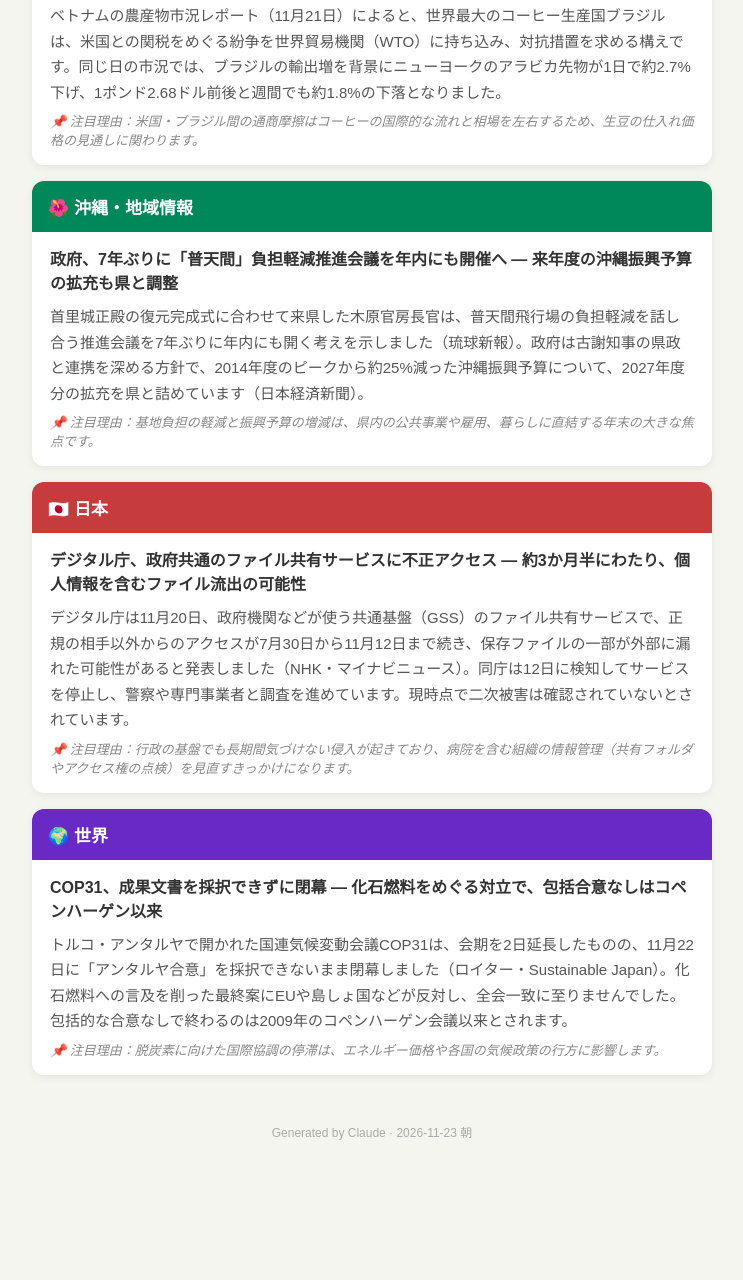
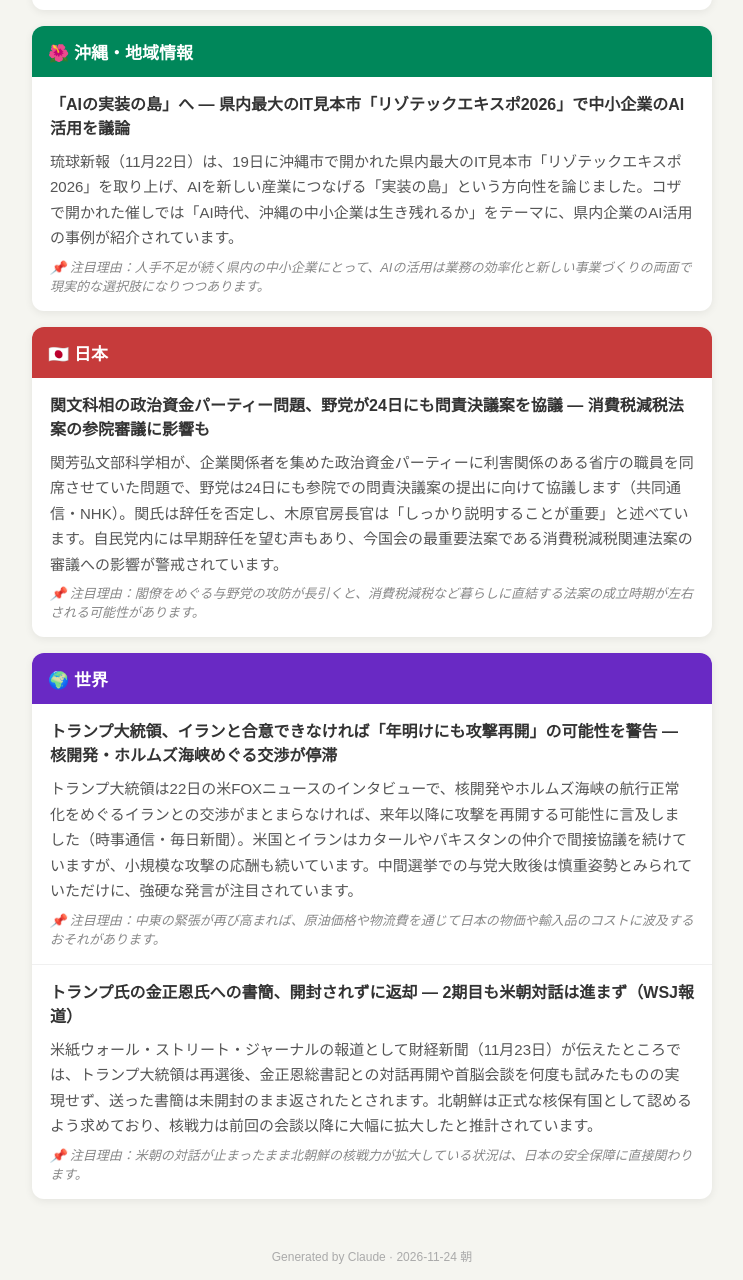
Before and after one commit to koji82kuni/morning-news, a plain HTML site: page index.html in a window 1280 px wide. Shown: the part 539-1819 px from the top of the page, without its empty margins (268-1011 px from the left). Before the commit the page ends 1695 px from the top, so only its background shows below. Drawn offline with Linux system fonts and the light colour scheme.

Commit message:
朝刊更新: 2026年11月24日

```diff
--- a/index.html
+++ b/index.html
@@ -3,7 +3,7 @@
 <head>
 <meta charset="UTF-8">
 <meta name="viewport" content="width=device-width, initial-scale=1.0">
-<title>朝刊 2026年11月23日（月・祝）</title>
+<title>朝刊 2026年11月24日（火）</title>
 <style>
   body{font-family:'Hiragino Sans','BIZ UDPGothic',sans-serif;background:#f5f5f0;margin:0;padding:0;color:#333;}
   .header{background:linear-gradient(135deg,#1a1a2e,#16213e);color:white;padding:24px 20px 16px;text-align:center;}
@@ -29,56 +29,57 @@
 <body>
 <div class="header">
   <h1>📰 今日の朝刊</h1>
-  <div class="date">2026年11月23日（月・祝） ／ Claude 自動生成</div>
+  <div class="date">2026年11月24日（火） ／ Claude 自動生成</div>
 </div>
 <div class="container">
 
   <div class="section sec-health">
     <div class="section-header">🏥 産業保健・労働安全衛生</div>
     <div class="news-item">
-      <div class="news-title">スクウェア・エニックス、法人向けメンタルセルフケアアプリ「ここらいと」を発表 ― 毎日6問でストレスと回復力を記録、2027年度開始</div>
-      <div class="news-summary">スクウェア・エニックスは11月20日、従業員が毎日6つの質問に答えてストレスの状態と回復力を記録する法人向けウェブアプリ「ここらいと」を発表しました（テクノエッジ・PR TIMES）。サービス開始は2027年度の予定で、背景にはメンタル不調による労働生産性の損失を年間約7.6兆円と見積もる共同研究があるとしています。</div>
-      <div class="news-reason">📌 注目理由：ストレスチェック（年1回）を補う「日々のセルフケア記録」型のツールが増えており、職場のメンタルヘルス対策の選択肢として動向を押さえておく価値があります。</div>
+      <div class="news-title">建設現場の監督、約半数に「うつ・不安障害の疑い」 ― 2026年版過労死白書の職種別分析で最多</div>
+      <div class="news-summary">日経クロステック（11月20日）によると、2026年版の過労死等防止対策白書で、建設業の現場監督のうち「うつ・不安障害の疑い」と判定された人が5割弱にのぼりました。パワハラを経験した人も2割強で、いずれも建設業の職種の中で最も多い結果です。千葉労働局も、働きすぎやハラスメントによるメンタル不調の増加を指摘し、発注側に急な短納期の見直しを呼びかけています。</div>
+      <div class="news-reason">📌 注目理由：長時間労働とハラスメントが重なる職種ほど心の不調が多いという白書のデータは、院内の高ストレス部署の把握や面談の優先順位づけにも応用できます。</div>
     </div>
   </div>
 
   <div class="section sec-coffee">
     <div class="section-header">☕ コーヒー業界・焙煎</div>
-    <div class="news-item">
-      <div class="news-title">ブラジル、米国の関税をめぐる紛争をWTOに提訴し対抗措置を求める ― アラビカ相場は週間で約2%下落</div>
-      <div class="news-summary">ベトナムの農産物市況レポート（11月21日）によると、世界最大のコーヒー生産国ブラジルは、米国との関税をめぐる紛争を世界貿易機関（WTO）に持ち込み、対抗措置を求める構えです。同じ日の市況では、ブラジルの輸出増を背景にニューヨークのアラビカ先物が1日で約2.7%下げ、1ポンド2.68ドル前後と週間でも約1.8%の下落となりました。</div>
-      <div class="news-reason">📌 注目理由：米国・ブラジル間の通商摩擦はコーヒーの国際的な流れと相場を左右するため、生豆の仕入れ価格の見通しに関わります。</div>
-    </div>
+    <div class="no-news">本日、特筆すべき動向はありませんでした。</div>
   </div>
 
   <div class="section sec-okinawa">
     <div class="section-header">🌺 沖縄・地域情報</div>
     <div class="news-item">
-      <div class="news-title">政府、7年ぶりに「普天間」負担軽減推進会議を年内にも開催へ ― 来年度の沖縄振興予算の拡充も県と調整</div>
-      <div class="news-summary">首里城正殿の復元完成式に合わせて来県した木原官房長官は、普天間飛行場の負担軽減を話し合う推進会議を7年ぶりに年内にも開く考えを示しました（琉球新報）。政府は古謝知事の県政と連携を深める方針で、2014年度のピークから約25%減った沖縄振興予算について、2027年度分の拡充を県と詰めています（日本経済新聞）。</div>
-      <div class="news-reason">📌 注目理由：基地負担の軽減と振興予算の増減は、県内の公共事業や雇用、暮らしに直結する年末の大きな焦点です。</div>
+      <div class="news-title">「AIの実装の島」へ ― 県内最大のIT見本市「リゾテックエキスポ2026」で中小企業のAI活用を議論</div>
+      <div class="news-summary">琉球新報（11月22日）は、19日に沖縄市で開かれた県内最大のIT見本市「リゾテックエキスポ2026」を取り上げ、AIを新しい産業につなげる「実装の島」という方向性を論じました。コザで開かれた催しでは「AI時代、沖縄の中小企業は生き残れるか」をテーマに、県内企業のAI活用の事例が紹介されています。</div>
+      <div class="news-reason">📌 注目理由：人手不足が続く県内の中小企業にとって、AIの活用は業務の効率化と新しい事業づくりの両面で現実的な選択肢になりつつあります。</div>
     </div>
   </div>
 
   <div class="section sec-japan">
     <div class="section-header">🇯🇵 日本</div>
     <div class="news-item">
-      <div class="news-title">デジタル庁、政府共通のファイル共有サービスに不正アクセス ― 約3か月半にわたり、個人情報を含むファイル流出の可能性</div>
-      <div class="news-summary">デジタル庁は11月20日、政府機関などが使う共通基盤（GSS）のファイル共有サービスで、正規の相手以外からのアクセスが7月30日から11月12日まで続き、保存ファイルの一部が外部に漏れた可能性があると発表しました（NHK・マイナビニュース）。同庁は12日に検知してサービスを停止し、警察や専門事業者と調査を進めています。現時点で二次被害は確認されていないとされています。</div>
-      <div class="news-reason">📌 注目理由：行政の基盤でも長期間気づけない侵入が起きており、病院を含む組織の情報管理（共有フォルダやアクセス権の点検）を見直すきっかけになります。</div>
+      <div class="news-title">関文科相の政治資金パーティー問題、野党が24日にも問責決議案を協議 ― 消費税減税法案の参院審議に影響も</div>
+      <div class="news-summary">関芳弘文部科学相が、企業関係者を集めた政治資金パーティーに利害関係のある省庁の職員を同席させていた問題で、野党は24日にも参院での問責決議案の提出に向けて協議します（共同通信・NHK）。関氏は辞任を否定し、木原官房長官は「しっかり説明することが重要」と述べています。自民党内には早期辞任を望む声もあり、今国会の最重要法案である消費税減税関連法案の審議への影響が警戒されています。</div>
+      <div class="news-reason">📌 注目理由：閣僚をめぐる与野党の攻防が長引くと、消費税減税など暮らしに直結する法案の成立時期が左右される可能性があります。</div>
     </div>
   </div>
 
   <div class="section sec-world">
     <div class="section-header">🌍 世界</div>
     <div class="news-item">
-      <div class="news-title">COP31、成果文書を採択できずに閉幕 ― 化石燃料をめぐる対立で、包括合意なしはコペンハーゲン以来</div>
-      <div class="news-summary">トルコ・アンタルヤで開かれた国連気候変動会議COP31は、会期を2日延長したものの、11月22日に「アンタルヤ合意」を採択できないまま閉幕しました（ロイター・Sustainable Japan）。化石燃料への言及を削った最終案にEUや島しょ国などが反対し、全会一致に至りませんでした。包括的な合意なしで終わるのは2009年のコペンハーゲン会議以来とされます。</div>
-      <div class="news-reason">📌 注目理由：脱炭素に向けた国際協調の停滞は、エネルギー価格や各国の気候政策の行方に影響します。</div>
+      <div class="news-title">トランプ大統領、イランと合意できなければ「年明けにも攻撃再開」の可能性を警告 ― 核開発・ホルムズ海峡めぐる交渉が停滞</div>
+      <div class="news-summary">トランプ大統領は22日の米FOXニュースのインタビューで、核開発やホルムズ海峡の航行正常化をめぐるイランとの交渉がまとまらなければ、来年以降に攻撃を再開する可能性に言及しました（時事通信・毎日新聞）。米国とイランはカタールやパキスタンの仲介で間接協議を続けていますが、小規模な攻撃の応酬も続いています。中間選挙での与党大敗後は慎重姿勢とみられていただけに、強硬な発言が注目されています。</div>
+      <div class="news-reason">📌 注目理由：中東の緊張が再び高まれば、原油価格や物流費を通じて日本の物価や輸入品のコストに波及するおそれがあります。</div>
+    </div>
+    <div class="news-item">
+      <div class="news-title">トランプ氏の金正恩氏への書簡、開封されずに返却 ― 2期目も米朝対話は進まず（WSJ報道）</div>
+      <div class="news-summary">米紙ウォール・ストリート・ジャーナルの報道として財経新聞（11月23日）が伝えたところでは、トランプ大統領は再選後、金正恩総書記との対話再開や首脳会談を何度も試みたものの実現せず、送った書簡は未開封のまま返されたとされます。北朝鮮は正式な核保有国として認めるよう求めており、核戦力は前回の会談以降に大幅に拡大したと推計されています。</div>
+      <div class="news-reason">📌 注目理由：米朝の対話が止まったまま北朝鮮の核戦力が拡大している状況は、日本の安全保障に直接関わります。</div>
     </div>
   </div>
 
 </div>
-<div class="footer">Generated by Claude · 2026-11-23 朝</div>
+<div class="footer">Generated by Claude · 2026-11-24 朝</div>
 </body>
 </html>
```
